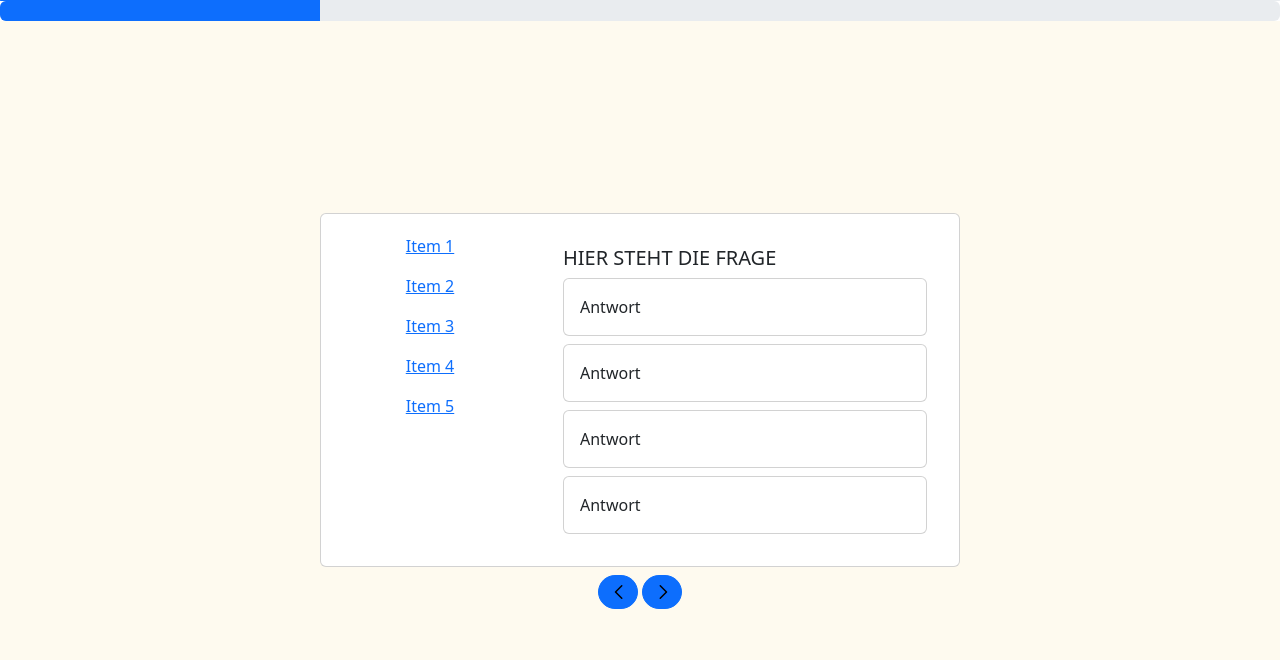
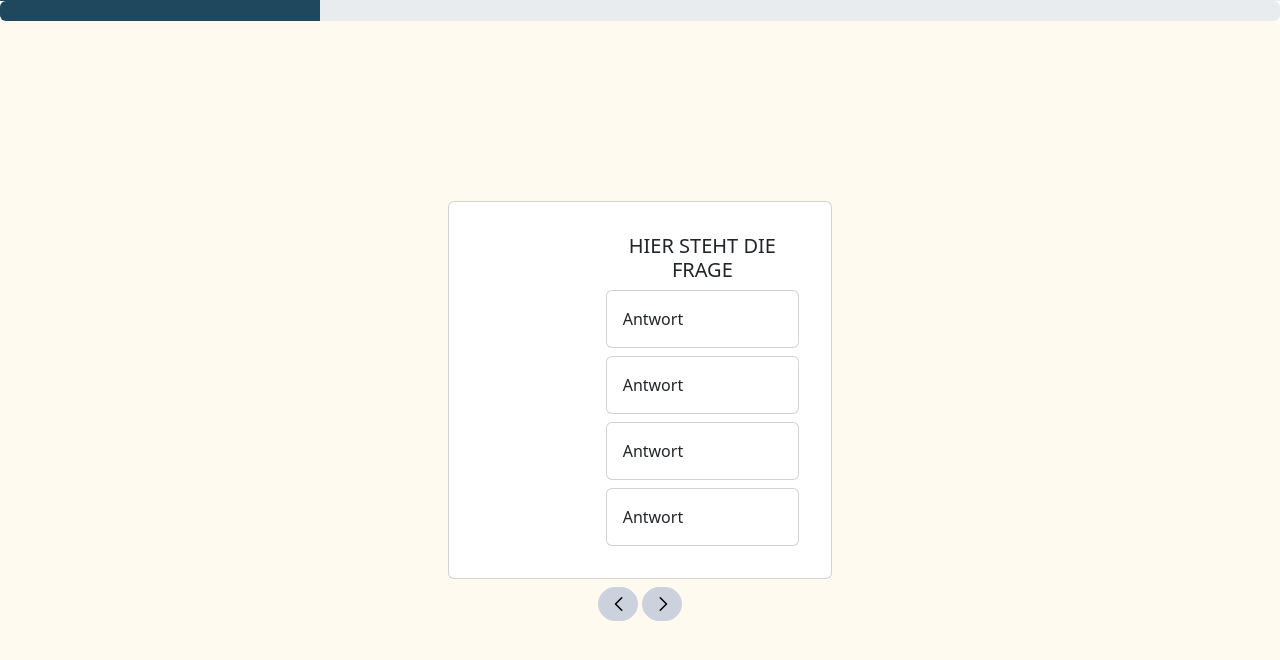
Before and after one commit to TheYan3/QuizApp, a plain HTML site: page index.html in a window 1280 px wide. Drawn offline with nearby package versions, Linux system fonts and the light colour scheme.

Commit message:
change style

```diff
--- a/Styles/root.css
+++ b/Styles/root.css
@@ -2,4 +2,5 @@
    --bg-main: rgb(254, 250, 239);
    --sec-main: rgb(31, 72, 94);
    --sec-main-text: rgb(255, 255, 255);
+   --btn-bg: rgb(204, 209, 222);
 }
--- a/style.css
+++ b/style.css
@@ -13,11 +13,46 @@ main {
    flex-direction: column;
 }
 
-.cardWidth {
-   width: 40rem;
-}
-
 .circl {
    width: 40px !important;
    border-radius: 80px !important;
 }
+
+.bg-darkblue {
+   background-color: var(--sec-main) !important;
+}
+
+.progress {
+   --bs-progress-bar-bg: var(--sec-main) !important;
+}
+
+.btn-primary {
+   --bs-btn-bg: var(--btn-bg) !important;
+   --bs-btn-border-color: var(--btn-bg) !important;
+}
+
+.imgWidth {
+   width: 60%;
+}
+
+.d-flex {
+   align-items: center;
+}
+
+a {
+   text-decoration: none !important;
+   color: white !important;
+   font-size: 24px !important;
+}
+
+.leftLine {
+   border-left: 3px solid white;
+}
+
+.tabContainer {
+   width: 100%;
+}
+
+.card-title {
+   text-align: center;
+}
```
